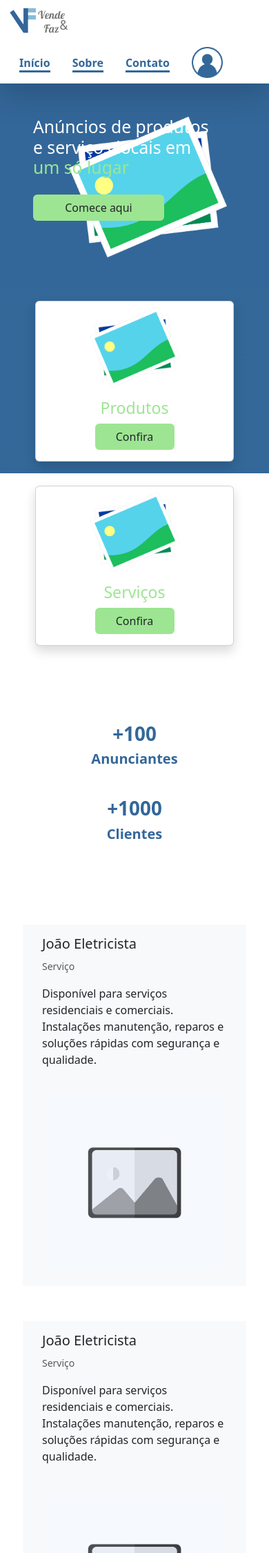
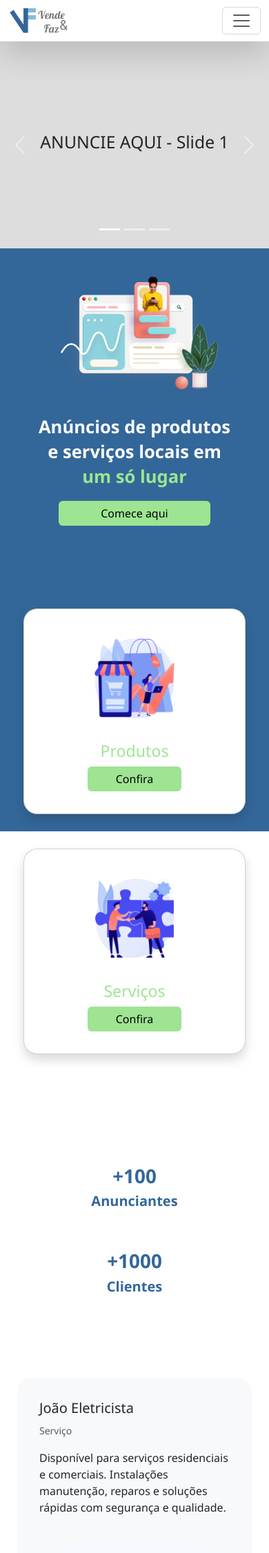
Before and after one commit to Kai0ult/Projeto_Vende_-_Faz, a Node server app: page / in a window 390 px wide. Shown: the top 2251 px of the page at 69% size. Run offline with Node 20, Linux system fonts and the light colour scheme; some libraries are stand-ins or nearby versions.

Commit message:
responsividade tela principal e adição de imagens

```diff
--- a/public/css/main.css
+++ b/public/css/main.css
@@ -1,75 +1,185 @@
-.logo{height: 50px;}
-
-.border-blue{
-    border-bottom:  3px solid #336799;
+.logo {
+    height: 50px;
 }
 
-nav li a img{height: 45px;}
-
-.main{width: 100vw;}
-
-.banner{
-    background-color: #336799;
-    height: 300px;
-    background-image: url(../images/no-image.png);
-    background-repeat: no-repeat;
-    background-size: contain;
-    background-origin: content-box;
-    background-attachment: local;
-    background-position: 80% center;
-}
-#btn-banner{
-    width: 190px;
-    margin-top: 16px;
+.border-blue {
+    border-bottom: 3px solid #336799;
 }
 
-.green-text{color: #9DE592;}
-
-.blue-text{color: #336799;}
-
-.btn-green{background-color: #9DE592;}
-
-.gradient{
-    background: linear-gradient(180deg, hsla(209, 50%, 40%, 1) 50%, rgb(255, 255, 255) 50%);
+nav li a img {
+    height: 40px;
 }
 
-.card-image{
+.main {
+    width: 100vw;
+}
+
+.green-text {
+    color: #9DE592;
+}
+
+.blue-text {
+    color: #336799;
+}
+
+.icon-footer {
+    height: 32px;
+}
+
+footer li {
+    padding: 8px !important;
+}
+
+/* ====== BANNER ====== */
+.banner {
+    background-color: #336799;
+    padding: 3rem 2rem 0rem 0rem;
+    color: white;
+    height: auto;
+}
+
+.banner h2 {
+    font-size: 2.5rem;
+    font-weight: bold;
+    line-height: 1.4;
+}
+
+#btn-banner {
+    width: 220px;
+    margin-top: 2px;
+    background-color: #9DE592;
+    border: none;
+    color: #000;
+    font-weight: 500;
+}
+#btn-banner:hover {
+    background-color: #86BBD8;
+    color: #fff;
+}
+
+.gradient {
+    background: linear-gradient(180deg, #336799 50%, #fff 50%);
+    padding: 2rem 0 2rem;
+}
+
+/* ====== CARDS: Produtos e Serviços ====== */
+.card {
+    border-radius: 20px;
+    overflow: hidden;
+    padding: 1rem 0.5rem;
+    text-align: center;
+}
+
+.card-image {
     max-width: 50%;
     align-self: center;
     margin-top: 8px;
 }
 
-.d-card-row{
+.d-card-row {
     display: flex;
     justify-content: center;
-    gap: 35px;
+    gap: 50px;
     flex-wrap: wrap;
-    margin: 0;
-    padding: 15px;
+    margin: 0 auto;
+    padding: 1rem 1rem;
+    width: 100%;
 }
 
-.w-card{max-width: 25rem;}
-
-.w-card-lg{max-width: 30rem;}
-
-.border-none{
-    border: none;
-    border-radius: 0%;
+.w-card {
+    max-width: 400px;
+    background-color: #fff;
+    box-shadow: 0px 4px 12px rgba(0, 0, 0, 0.1);
 }
 
-.icon-footer{height: 32px;}
+/* ====== MÉTRICAS (Anunciantes) ====== */
+.metrics {
+    text-align: center;
+    padding: 3rem 0;
+}
 
-footer li{padding: 8px !important;}
+.metrics h1 {
+    font-size: 2.2rem;
+    font-weight: bold;
+}
 
-@media (max-width: 600px) {
-    .d-card-row{
+.metrics h5 {
+    font-size: 1.1rem;
+    margin-top: 0.5rem;
+}
+
+/* ====== CARDS DE ANUNCIANTES ====== */
+.w-card-lg {
+    max-width: 650px;
+    width: 100%;
+    margin-bottom: 2rem;
+    background-color: #f8f9fa;
+    border: none;
+}
+
+.w-card-lg .card-body {
+    padding: 1rem 1.5rem;
+}
+
+.w-card-lg img {
+    max-width: 100%;
+    height: auto;
+    padding: 1rem;
+    object-fit: cover;
+}
+
+/* ====== RESPONSIVO ====== */
+@media (max-width: 991.98px) {
+    .navbar-collapse {
+        position: absolute;
+        top: 100%;
+        left: 0;
+        right: 0;
+        background: rgba(255, 255, 255, 0.95);
+        z-index: 1050;
+        padding: 1rem;
+        box-shadow: 0px 4px 10px rgba(0,0,0,0.1);
+    }
+
+    .navbar {
+        position: relative;
+        z-index: 1060;
+    }
+}
+
+@media (max-width: 768px) {
+    .banner {
+        text-align: center;
+        padding: 2rem 1rem;
+    }
+
+    .banner .row {
+        flex-direction: column-reverse;
+    }
+
+    .banner img {
+        max-width: 80%;
+        margin-bottom: 1rem;
+    }
+
+    .banner h2 {
+        font-size: 1.6rem;
+    }
+
+    .w-card {
+        width: 90%;
+    }
+
+    .w-card-lg {
+        width: 95%;
+    }
+
+    .w-card-lg img {
+        max-height: 250px;
+    }
+
+    .d-card-row {
         flex-direction: column;
         align-items: center;
     }
-    .w-card{width: 80%;}
-    .w-card-lg{width: 90%;}
-    .w-card-lg img{
-        max-height: 300px;
-    }
-    nav li a{padding: 8px;}
 }
--- a/views/layouts/index.handlebars
+++ b/views/layouts/index.handlebars
@@ -13,6 +13,8 @@
 
 <body>
     {{{body}}}
+
+    <script src="https://cdn.jsdelivr.net/npm/bootstrap@5.3.0/dist/js/bootstrap.bundle.min.js"></script>
 </body>
 
 </html>
--- /dev/null
+++ b/views/partials/announcement.handlebars
@@ -0,0 +1,37 @@
+<div id="carouselAnuncios" class="carousel slide mb-0" data-bs-ride="carousel">
+  <!-- Indicadores -->
+  <div class="carousel-indicators">
+    <button type="button" data-bs-target="#carouselAnuncios" data-bs-slide-to="0" class="active" aria-current="true" aria-label="Slide 1"></button>
+    <button type="button" data-bs-target="#carouselAnuncios" data-bs-slide-to="1" aria-label="Slide 2"></button>
+    <button type="button" data-bs-target="#carouselAnuncios" data-bs-slide-to="2" aria-label="Slide 3"></button>
+  </div>
+
+  <!-- Slides -->
+  <div class="carousel-inner">
+    <div class="carousel-item active">
+      <div class="d-flex justify-content-center align-items-center" style="background-color: #ddd; height: 300px;">
+        <h2 class="text-dark">ANUNCIE AQUI - Slide 1</h2>
+      </div>
+    </div>
+    <div class="carousel-item">
+      <div class="d-flex justify-content-center align-items-center" style="background-color: #bbb; height: 300px;">
+        <h2 class="text-dark">SEU PRODUTO AQUI - Slide 2</h2>
+      </div>
+    </div>
+    <div class="carousel-item">
+      <div class="d-flex justify-content-center align-items-center" style="background-color: #999; height: 300px;">
+        <h2 class="text-dark">DIVULGUE COM A GENTE - Slide 3</h2>
+      </div>
+    </div>
+  </div>
+
+  <!-- Controles -->
+  <button class="carousel-control-prev" type="button" data-bs-target="#carouselAnuncios" data-bs-slide="prev">
+    <span class="carousel-control-prev-icon" aria-hidden="true"></span>
+    <span class="visually-hidden">Anterior</span>
+  </button>
+  <button class="carousel-control-next" type="button" data-bs-target="#carouselAnuncios" data-bs-slide="next">
+    <span class="carousel-control-next-icon" aria-hidden="true"></span>
+    <span class="visually-hidden">Próximo</span>
+  </button>
+</div>
--- a/views/partials/footer.handlebars
+++ b/views/partials/footer.handlebars
@@ -1,4 +1,4 @@
-<footer class="bg-secondary-subtle mt-5 p-4">
+<footer class="bg-secondary-subtle mt-5 p-3">
     <div class="row">
         <div class="col-6">
             © 2025 Vende&Faz todos os direitos reservados
--- a/views/partials/nav.handlebars
+++ b/views/partials/nav.handlebars
@@ -1,29 +1,53 @@
-<nav class="navbar bg-white pt-0 pb-0 sticky-top shadow-lg"><!--sticky-md-top para telas menores-->
+<nav class="navbar navbar-expand-lg bg-white pt-0 pb-0 sticky-top shadow-lg">
     <div class="container-fluid">
         <a class="navbar-brand" href="/">
             <img alt="logo" src="./images/logo.png" class="logo">
         </a>
-        <ul class="nav justify-content-end align-items-center">
-            <li class="nav-item">
-                <a class="nav-link active blue-text" aria-current="page" href="#">
+        <!-- Botão hamburguer -->
+        <button class="navbar-toggler" type="button" data-bs-toggle="collapse" data-bs-target="#navbarNav"
+            aria-controls="navbarNav" aria-expanded="false" aria-label="Toggle navigation">
+            <span class="navbar-toggler-icon"></span>
+        </button>
+        <div class="collapse navbar-collapse justify-content-end" id="navbarNav">
+            <ul class="navbar-nav align-items-center">
+                <li class="nav-item me-4">
+                    <a class="nav-link blue-text" aria-current="page" href="#">
                         <span class="border-blue"><strong>Início</strong></span>
                     </a>
                 </li>
-            <li class="nav-item">
+                <li class="nav-item me-4">
                     <a class="nav-link blue-text" href="#">
                         <span class="border-blue"><strong>Sobre</strong></span>
                     </a>
                 </li>
-            <li class="nav-item">
+                <li class="nav-item me-4">
                     <a class="nav-link blue-text" href="#">
                         <span class="border-blue"><strong>Contato</strong></span>
                     </a>
                 </li>
-            <li class="nav-item">
-                <a class="nav-link" href="#">
+                <!-- Ícone de usuário com dropdown(aparece só em telas grandes)-->
+                <li class="nav-item dropdown me-3 d-none d-lg-block">
+                    <a class="nav-link dropdown-toggle" href="#" id="userDropdown" role="button" data-bs-toggle="dropdown" aria-expanded="false">
                         <img alt="conta" src="./images/user-icon.png">
+                    </a>
+                    <ul class="dropdown-menu dropdown-menu-end" aria-labelledby="userDropdown">
+                        <li><a class="dropdown-item" href="/perfil">Meu Perfil</a></li>
+                        <li><hr class="dropdown-divider"></li>
+                        <li><a class="dropdown-item" href="/logout">Sair</a></li>
+                    </ul>
+                </li>
+                <!-- Links "Meu Perfil" e "Sair" para telas menore -->
+                <li class="nav-item me-4 d-block d-lg-none">
+                    <a class="nav-link blue-text" href="/perfil">
+                        <span class="border-blue"><strong>Meu Perfil</strong></span>
+                    </a>
+                </li>
+                <li class="nav-item me-4 d-block d-lg-none">
+                    <a class="nav-link blue-text" href="/logout">
+                        <span class="border-blue"><strong>Sair</strong></span>
                     </a>
                 </li>
             </ul>
         </div>
+    </div>
 </nav>
--- a/views/usuario/principal.handlebars
+++ b/views/usuario/principal.handlebars
@@ -1,25 +1,39 @@
 <link rel="stylesheet" href="/css/main.css">
+<link rel="stylesheet" href="/css/style.css">
 {{>nav}}
+{{> announcement}}
 <div class="container-fluid p-0">
-    <div class="banner text-white p-5 w-100">
-        <h2>Anúncios de produtos<br>e serviços locais em<br>
+    <div class="banner text-white w-100 d-flex align-items-center">
+        <div class="container">
+            <div class="row justify-content-center align-items-center text-center text-md-start">
+                <div class="col-md-5 mb-4 mb-md-0">
+                    <h2 class="mb-3">
+                        Anúncios de produtos<br>e serviços locais em<br>
                         <span class="green-text">um só lugar</span>
                     </h2>
-        <a href="#" id="btn-banner" class="btn btn-green">Comece aqui</a>
+                    <a href="/usuario/cadastro" id="btn-banner" class="btn btn-success">Comece aqui</a>
                 </div>
-    <div class="row text-center d-card-row gradient">
-        <div class="card col-6 shadow w-card">
-            <img src="./images/no-image.png" class="card-img-top card-image" alt="...">
+                <div class="col-md-7 text-center">
+                    <img src="/images/m.png" alt="Imagem ilustrativa" class="card-image" style="max-width: 75%;">
+                </div>
+            </div>
+        </div>
+    </div>
+    <div class="gradient py-5">
+        <div class="d-card-row text-center">
+            <div class="card shadow w-card">
+                <img src="./images/produto.png" class="card-img-top card-image" alt="Produto">
                 <div class="card-body">
                     <h3 class="card-title green-text">Produtos</h3>
-                <a href="#" class="btn btn-green w-50">Confira</a>
+                    <a href="#" class="btn btn-success w-50">Confira</a>
                 </div>
             </div>
-        <div class="card col-6 shadow w-card">
-            <img src="./images/no-image.png" class="card-img-top card-image" alt="...">
+            <div class="card shadow w-card">
+                <img src="./images/servico.png" class="card-img-top card-image" alt="Serviço">
                 <div class="card-body">
                     <h3 class="card-title green-text">Serviços</h3>
-                <a href="#" class="btn btn-green w-50">Confira</a>
+                    <a href="#" class="btn btn-success w-50">Confira</a>
+                </div>
             </div>
         </div>
     </div>
```
Also changed, not shown: public/images/m.png (added), public/images/produto.png (added), public/images/servico.png (added). Lines whose indentation alone changed are shown as unchanged.
